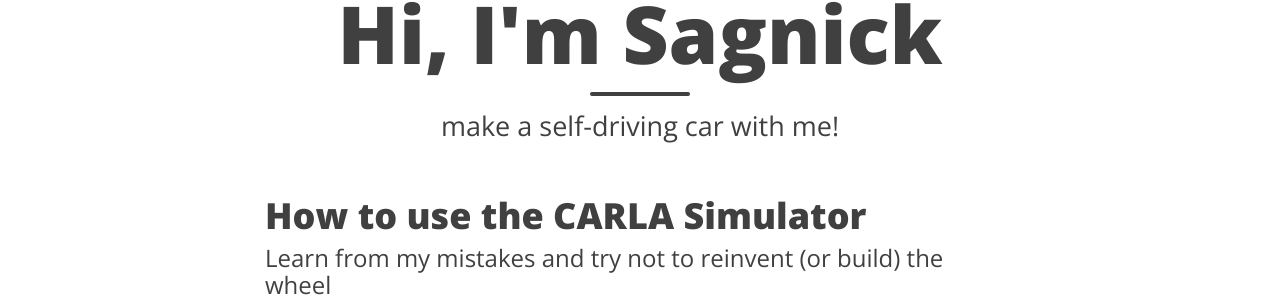
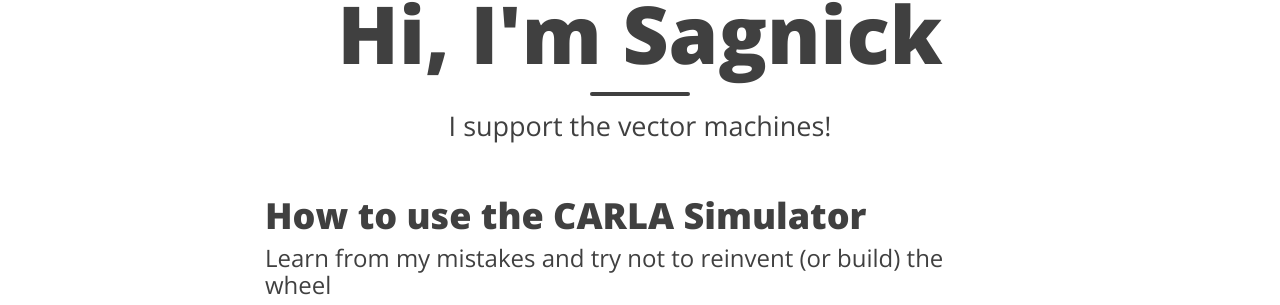
Before and after one commit to sagnibak/sagnibak.github.io, a Jekyll site: the page built from index.html, in a window 1280 px wide and 1165 px high. Shown: the part 141-446 px from the top of the window. Built offline with Jekyll 4.4.1, drawn with Linux system fonts in a browser that asks for light colours; nearby versions of some CDN libraries; the list of posts is cut into pages by our own code.

Commit message:
now I support the vector machines!

```diff
--- a/index.html
+++ b/index.html
@@ -1,7 +1,7 @@
 ---
 layout: page
 title: Hi, I'm Sagnick
-subtitle: make a self-driving car with me!
+subtitle: I support the vector machines!
 use-site-title: true
 ---
 
```
